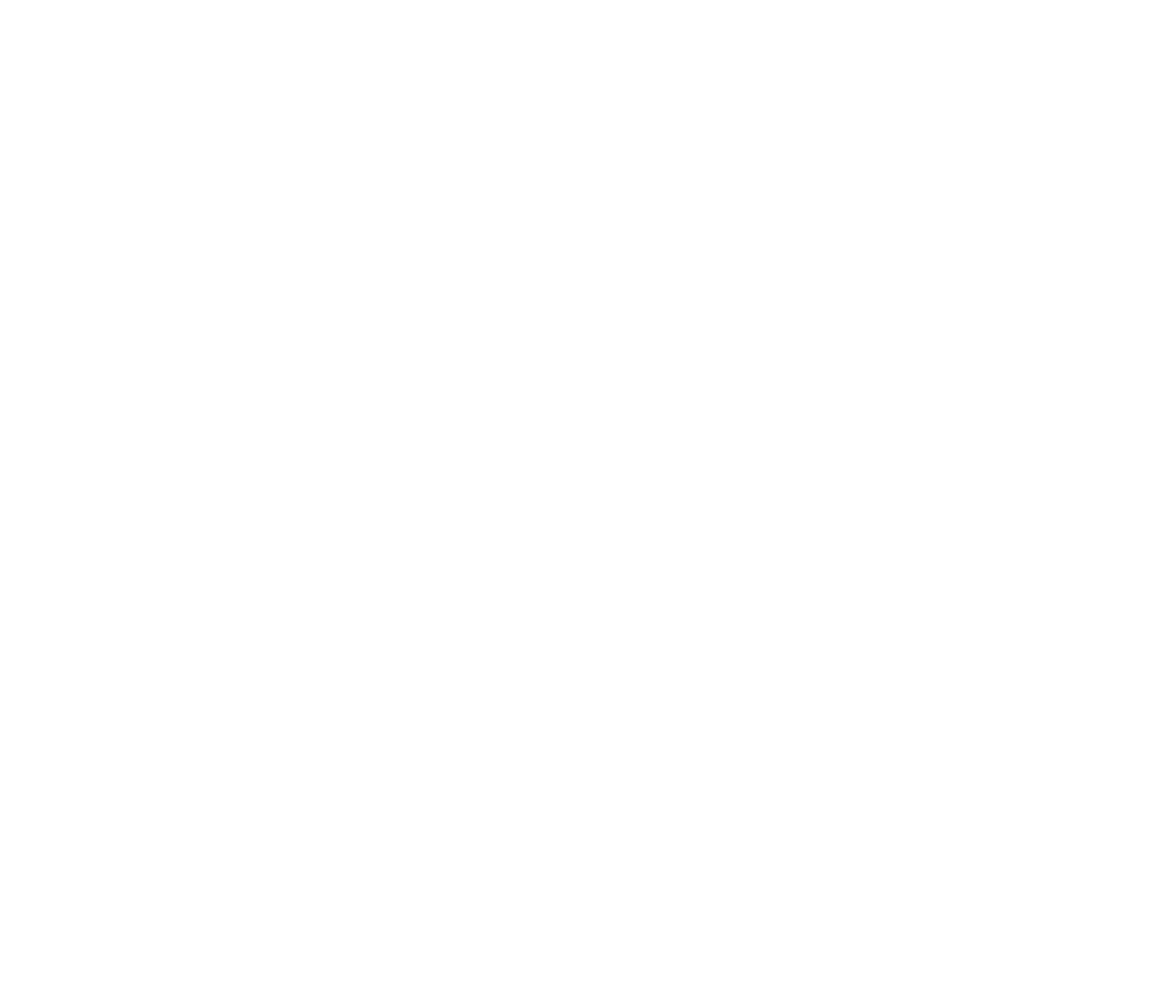
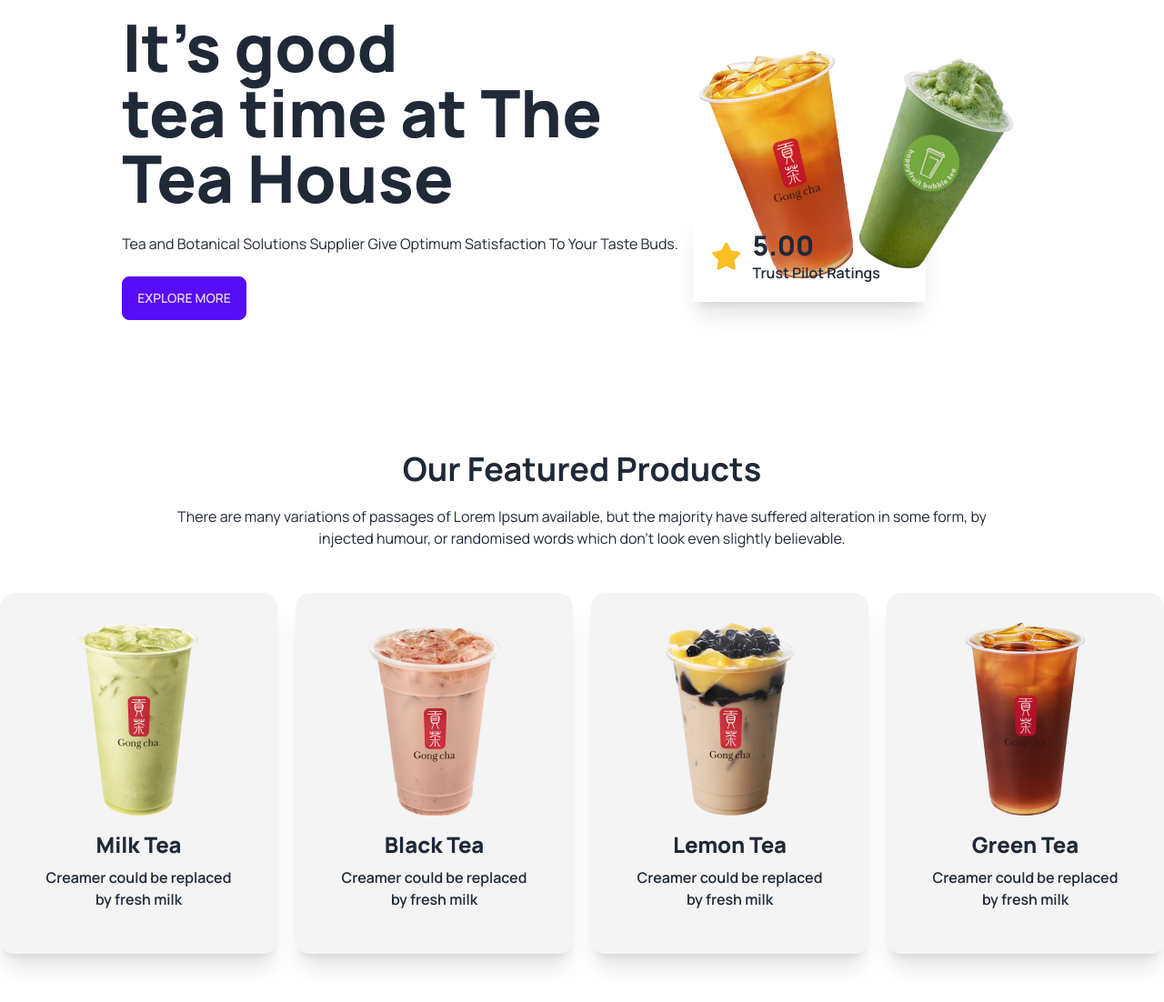
Before and after one commit to mahmudulturan/tea-house-with-daisyui, a plain HTML site: page index.html in a window 1280 px wide. Shown: the whole page at 91% size. Before the commit the page ends 800 px from the top, so only its background shows below. Drawn offline with nearby package versions, Linux system fonts and the light colour scheme.

Commit message:
featured and header  section added

```diff
--- a/index.html
+++ b/index.html
@@ -18,6 +18,9 @@
             font-family: 'Manrope', sans-serif;
         }
     </style>
+    <!-- font awesome kit -->
+    <script src="https://kit.fontawesome.com/05fecc9477.js" crossorigin="anonymous"></script>
+
     <!-- custom style for tailwind -->
     <script>
         tailwind.config = {
@@ -34,9 +37,74 @@
 
 <body class="font-manrope">
     <header>
+       <section class="container mx-auto">
+        <div class="hero ">
+            <div class="hero-content flex-col lg:flex-row">
+              <div>
+                <h1 class="text-7xl font-extrabold">
+                    It's good <br>
+                    tea time at The <br> Tea House</h1>
+                <p class="py-6">Tea and Botanical Solutions Supplier Give Optimum Satisfaction To Your Taste Buds.</p>
+                <button class="btn btn-primary">Explore More</button>
+              </div>
+              <div>
 
+                <img src="./images/banner.png" class="max-w-sm" />
+
+
+                <div class="-mt-24 flex items-center gap-3 p-5 w-64 shadow-xl bg-white">
+                      <i class="fa-solid fa-star text-3xl text-amber-400"></i>
+
+                  <div>
+                      <h2 class="font-extrabold text-3xl">5.00</h2>
+                      <p class="text-base font-semibold">Trust Pilot Ratings</p>
+                  </div>
+                </div>
+              </div>
+            </div>
+
+          </div>
+       </section>
     </header>
     <main>
+        <!-- featured section -->
+        <section class="text-center my-32 container mx-auto ">
+            <h2 class="font-bold text-4xl mb-5">Our Featured Products</h2>
+            <p class="max-w-[901px] mx-auto mb-12">There are many variations of passages of Lorem Ipsum available, but the majority have suffered alteration in some form, by injected humour, or randomised words which don't look even slightly believable. </p>
+
+            <!-- card sections -->
+            <div class="grid grid-cols-1 sm:grid-cols-2 md:grid-cols-3 lg:grid-cols-4 gap-5">
+                <div class="card card-compact p-8 bg-gradient-to-r from-[#F4F4F4] to-[#F4F4F4] shadow-xl">
+                    <figure><img src="/images/tea-1.png" alt="Shoes" /></figure>
+                    <div class="card-body">
+                      <h2 class="text-2xl font-extrabold">Milk Tea</h2>
+                      <p class="text-base font-semibold">Creamer could be replaced by fresh milk</p>
+                    </div>
+                  </div>
+                <div class="card card-compact p-8 bg-gradient-to-r from-[#F4F4F4] to-[#F4F4F4] shadow-xl">
+                    <figure><img src="/images/tea-2.png" alt="Shoes" /></figure>
+                    <div class="card-body">
+                      <h2 class="text-2xl font-extrabold">Black Tea</h2>
+                      <p class="text-base font-semibold">Creamer could be replaced by fresh milk</p>
+                    </div>
+                  </div>
+                <div class="card card-compact p-8 bg-gradient-to-r from-[#F4F4F4] to-[#F4F4F4] shadow-xl">
+                    <figure><img src="/images/tea-3.png" alt="Shoes" /></figure>
+                    <div class="card-body">
+                      <h2 class="text-2xl font-extrabold">Lemon Tea</h2>
+                      <p class="text-base font-semibold">Creamer could be replaced by fresh milk</p>
+                    </div>
+                  </div>
+                <div class="card card-compact p-8 bg-gradient-to-r from-[#F4F4F4] to-[#F4F4F4] shadow-xl">
+                    <figure><img src="/images/tea-4.png" alt="Shoes" /></figure>
+                    <div class="card-body">
+                      <h2 class="text-2xl font-extrabold">Green Tea</h2>
+                      <p class="text-base font-semibold">Creamer could be replaced by fresh milk</p>
+                    </div>
+                  </div>
+            </div>
+
+        </section>
 
     </main>
     <footer>
```
